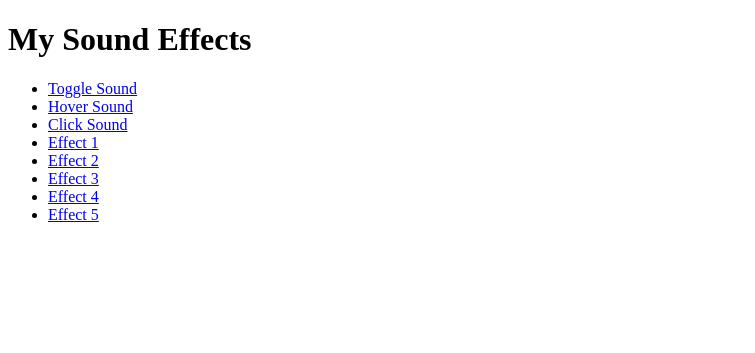
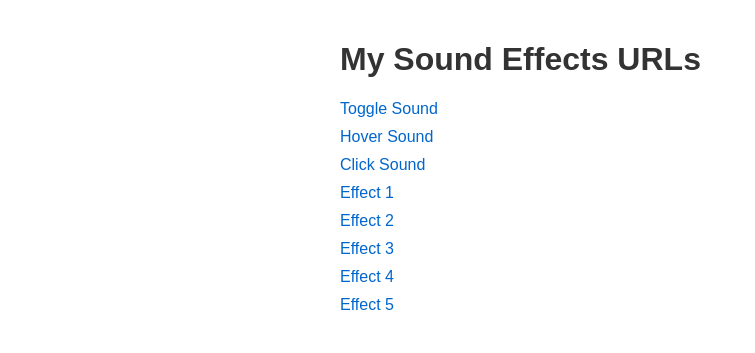
Before and after one commit to datakid/mp3, a plain HTML site: page index.html in a window 1280 px wide. Shown: the whole page, without its empty margins (0-755 px from the left). Drawn offline with Linux system fonts and the light colour scheme.

Commit message:
Update index.html

```diff
--- a/index.html
+++ b/index.html
@@ -3,10 +3,18 @@
 <head>
     <meta charset="UTF-8">
     <meta name="viewport" content="width=device-width, initial-scale=1.0">
-    <title>Sound Effects</title>
+    <title>Sound Effects URLs</title>
+    <style>
+        body { font-family: Arial, sans-serif; max-width: 600px; margin: 0 auto; padding: 20px; }
+        h1 { color: #333; }
+        ul { list-style-type: none; padding: 0; }
+        li { margin-bottom: 10px; }
+        a { color: #0066cc; text-decoration: none; }
+        a:hover { text-decoration: underline; }
+    </style>
 </head>
 <body>
-    <h1>My Sound Effects</h1>
+    <h1>My Sound Effects URLs</h1>
     <ul>
         <li><a href="mp3/toggle.wav">Toggle Sound</a></li>
         <li><a href="mp3/hover.mp3">Hover Sound</a></li>
```
